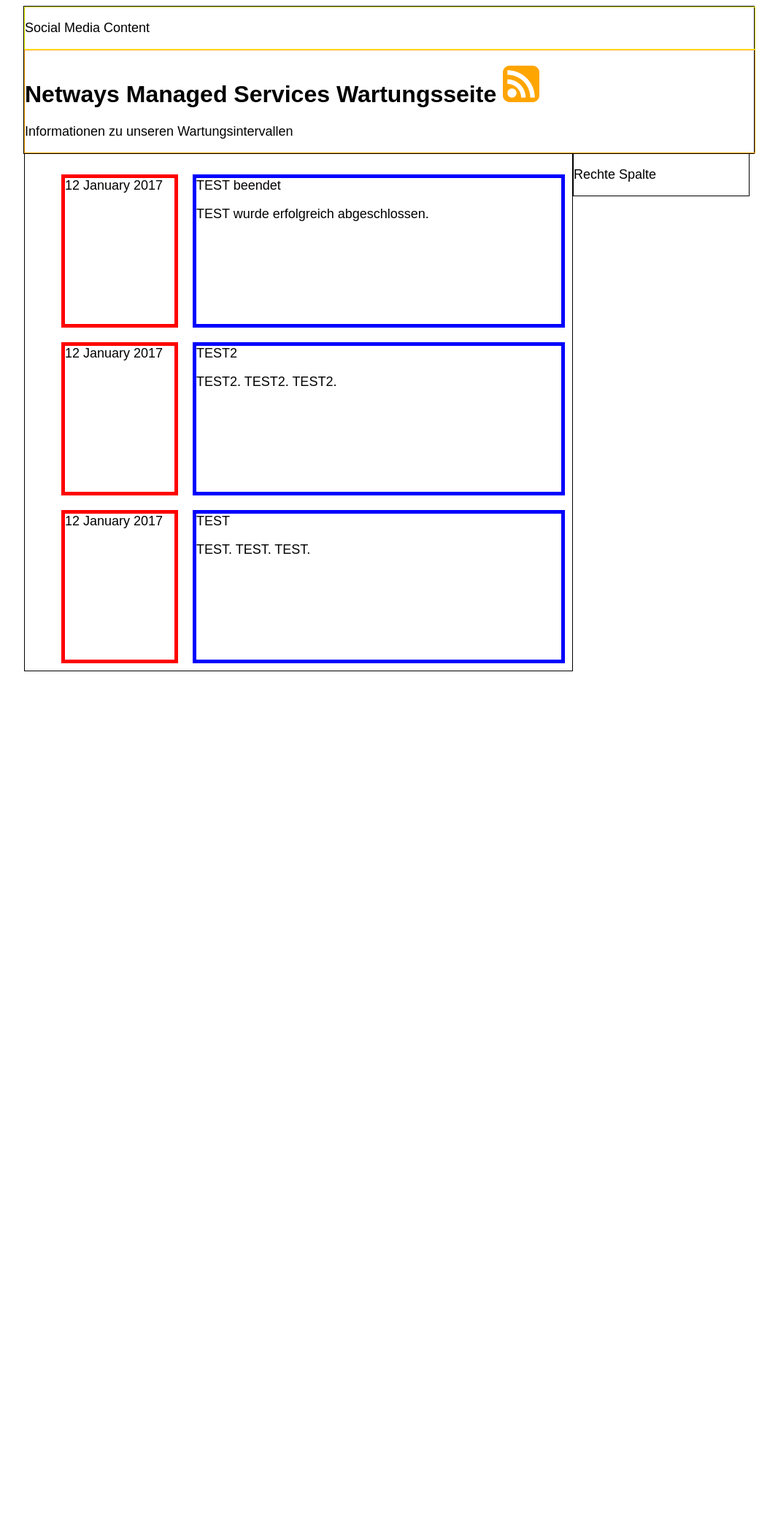
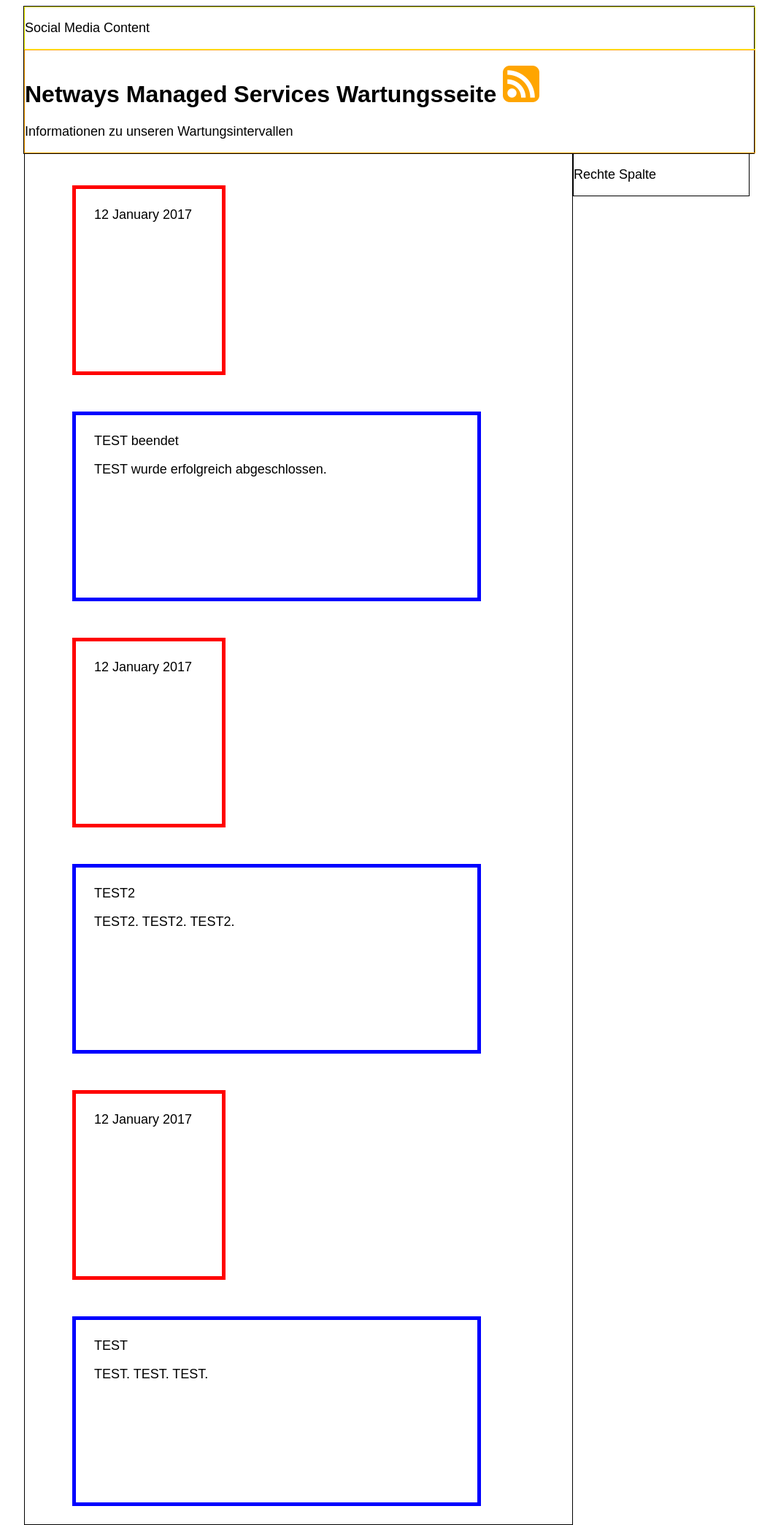
Before and after one commit to Storagegirl/storagegirl.github.io, a Jekyll site: the page built from index.html, in a window 1280 px wide. Shown: the whole page at 73% size, without its empty margins (107-1173 px from the left). Built offline with Jekyll 4.4.1, drawn with Linux system fonts in a browser that asks for light colours; before the commit the page ends 920 px from its top, so only the background shows below that.

Commit message:
Update main.css

```diff
--- a/css/main.css
+++ b/css/main.css
@@ -42,7 +42,8 @@
 
 .boxdate {
     float: left;
-    margin: 10px;
+    margin: 25px;
+    padding: 25px;
     width: 150px;
     height: 200px;
     border: 5px solid red;
@@ -50,7 +51,8 @@
 
 .boxtitlecontent {
     float: left;
-    margin: 10px;
+    margin: 25px;
+    padding: 25px;
     width: 500px;
     height: 200px;
     border: 5px solid blue;
```
